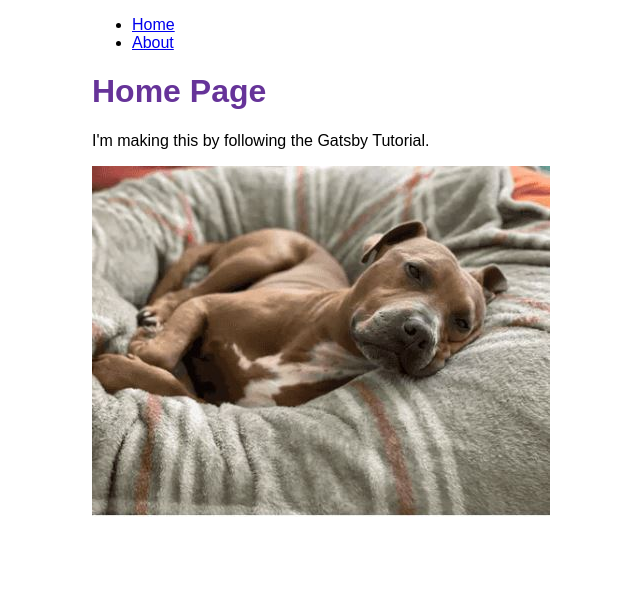
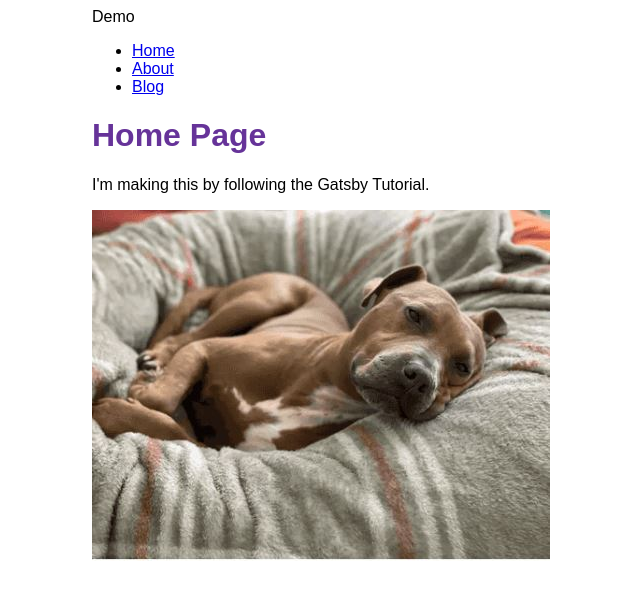
Before and after one commit to Noini0328/gatsby-demo, a Gatsby site: page / in a window 1280 px wide. Shown: the whole page, without its empty margins (298-938 px from the left). Built offline with nearby package versions, Linux system fonts and the light colour scheme; Gatsby itself is replaced by a stand-in of ours.

Commit message:
3 progress4.

```diff
--- a/src/components/layout.js
+++ b/src/components/layout.js
@@ -6,7 +6,8 @@ import {
   heading,
   navLinks,
   navLinkItem,
-  navLinkText
+  navLinkText,
+  siteTitle
 } from './layout.module.css'
 
 const Layout = ({ pageTitle, children }) => {
@@ -21,16 +22,16 @@ const Layout = ({ pageTitle, children }) => {
   `)
 
   const WebTitle = data.site.siteMetadata.title
-
+  const SiteMetadataTitle = data.site.siteMetadata.title
 
   return (
     <div className={container}>
 
       <Helmet>
         <html lang="ja" />
-        <title>{WebTitle}</title>
+        <title>{pageTitle} | {SiteMetadataTitle}</title>
       </Helmet>
-
+      <header className={siteTitle}>{SiteMetadataTitle}</header>
       <title>{WebTitle}</title>
       <nav>
         <ul className={navLinks}>
@@ -44,6 +45,11 @@ const Layout = ({ pageTitle, children }) => {
               About
             </Link>
           </li>
+          <li className={navLinkItem}>
+            <Link to="/blog" className={navLinkText}>
+              Blog
+            </Link>
+          </li>
         </ul>
       </nav>
       <main>
```
Also changed, not shown: src/pages/blog.js (added, +17 -0 lines).
